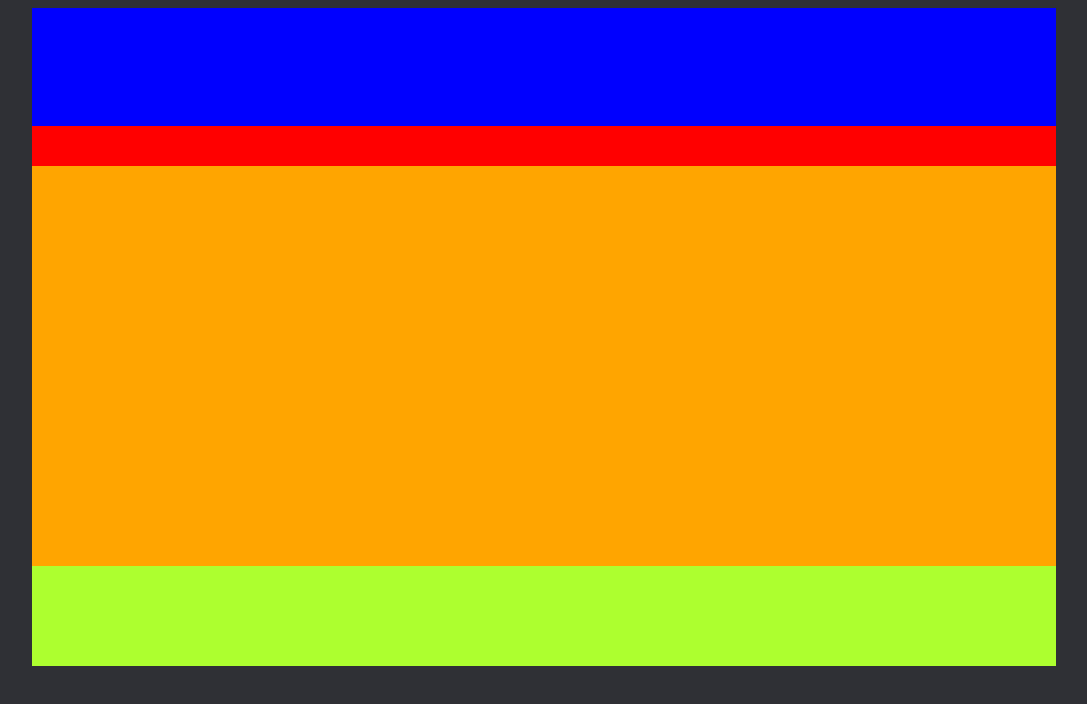
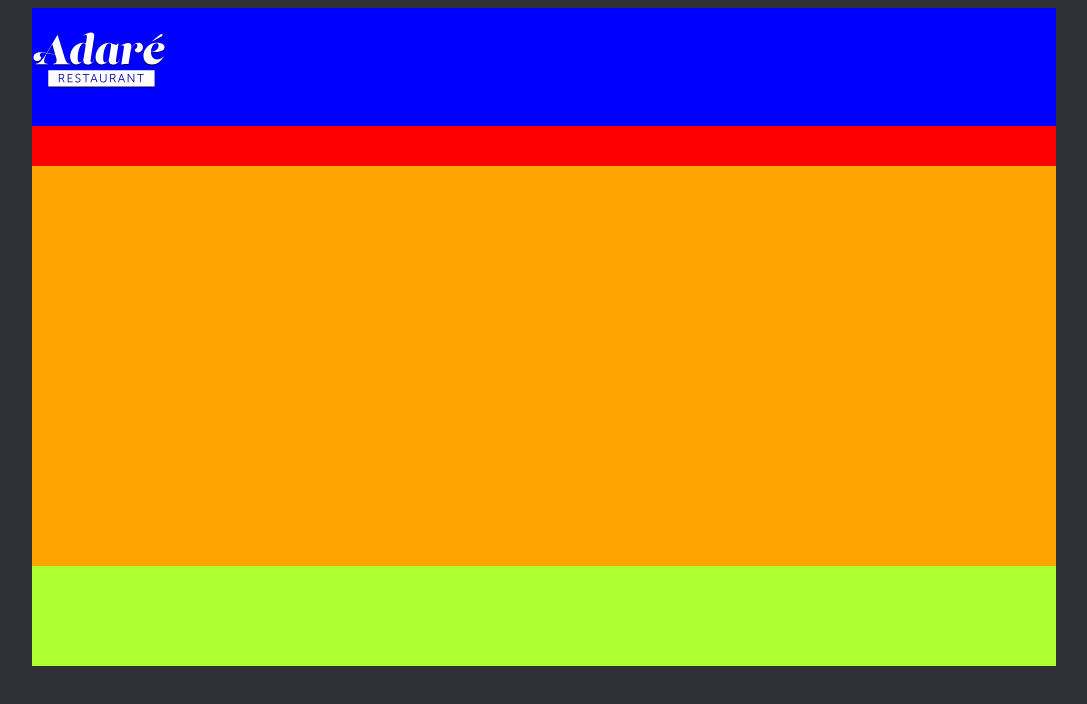
Before and after one commit to MattiaCugusi/Project1_Restaurant, a plain HTML site: page index.html in a window 1280 px wide. Shown: the whole page, without its empty margins (96-1183 px from the left). Drawn offline with Linux system fonts and the light colour scheme.

Commit message:
add adare restaurant's logo

```diff
--- a/index.html
+++ b/index.html
@@ -8,7 +8,9 @@
 </head>
 <body>
   <div class="container">
-    <header></header>
+    <header>
+        <img src="./images/logo-adare-restaurant.png" alt="Logo for Adare Restaurant">
+    </header>
 
     <nav></nav>
 
```
Also changed, not shown: images/logo-adare-restaurant.png (added).
